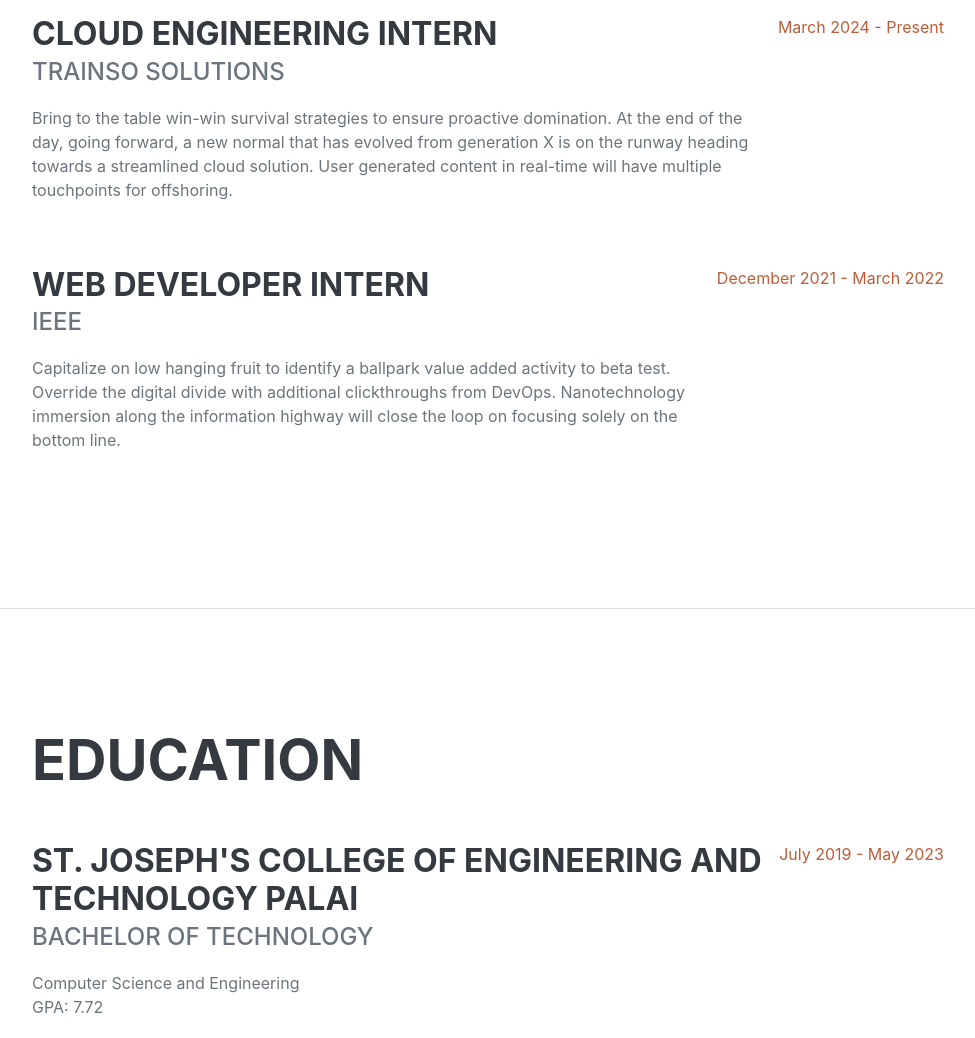
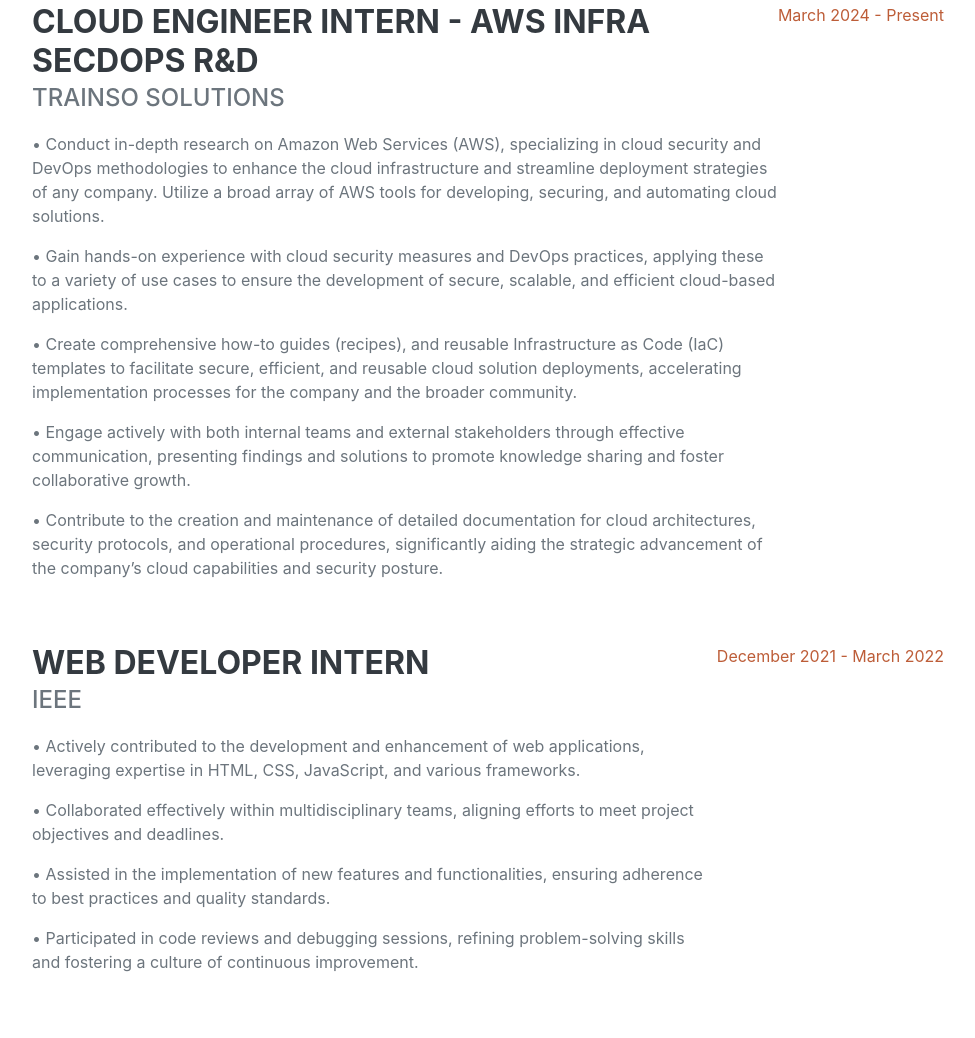
Before and after one commit to aswinsuseel17/aswin-resume, a plain HTML site: page index.html in a window 1280 px wide. Shown: the part 993-2031 px from the top of the page, without its empty margins (288-1263 px from the left). Drawn offline with nearby package versions, Linux system fonts and the light colour scheme; a web font is replaced by a local one.

Commit message:
Update index.html

```diff
--- a/index.html
+++ b/index.html
@@ -63,9 +63,13 @@
                     <h2 class="mb-5">Experience</h2>
                     <div class="d-flex flex-column flex-md-row justify-content-between mb-5">
                         <div class="flex-grow-1">
-                            <h3 class="mb-0">Cloud Engineering Intern</h3>
+                            <h3 class="mb-0">Cloud Engineer Intern - AWS Infra SecDops R&D</h3>
                             <div class="subheading mb-3">Trainso Solutions</div>
-                            <p>Bring to the table win-win survival strategies to ensure proactive domination. At the end of the day, going forward, a new normal that has evolved from generation X is on the runway heading towards a streamlined cloud solution. User generated content in real-time will have multiple touchpoints for offshoring.</p>
+                            <p>• Conduct in-depth research on Amazon Web Services (AWS), specializing in cloud security and DevOps methodologies to enhance the cloud infrastructure and streamline deployment strategies of any company. Utilize a broad array of AWS tools for developing, securing, and automating cloud solutions.</p>
+                               <p>• Gain hands-on experience with cloud security measures and DevOps practices, applying these to a variety of use cases to ensure the development of secure, scalable, and efficient cloud-based applications.</p>
+                               <p>• Create comprehensive how-to guides (recipes), and reusable Infrastructure as Code (IaC) templates to facilitate secure, efficient, and reusable cloud solution deployments, accelerating implementation processes for the company and the broader community.</p>
+                                <p>• Engage actively with both internal teams and external stakeholders through effective communication, presenting findings and solutions to promote knowledge sharing and foster collaborative growth.</p>
+                                <p>• Contribute to the creation and maintenance of detailed documentation for cloud architectures, security protocols, and operational procedures, significantly aiding the strategic advancement of the company’s cloud capabilities and security posture.</p>
                         </div>
                         <div class="flex-shrink-0"><span class="text-primary">March 2024 - Present</span></div>
                     </div>
@@ -73,7 +77,10 @@
                         <div class="flex-grow-1">
                             <h3 class="mb-0">Web Developer Intern</h3>
                             <div class="subheading mb-3">IEEE</div>
-                            <p>Capitalize on low hanging fruit to identify a ballpark value added activity to beta test. Override the digital divide with additional clickthroughs from DevOps. Nanotechnology immersion along the information highway will close the loop on focusing solely on the bottom line.</p>
+                            <p>• Actively contributed to the development and enhancement of web applications, leveraging expertise in HTML, CSS, JavaScript, and various frameworks.</p>
+                            <p>• Collaborated effectively within multidisciplinary teams, aligning efforts to meet project objectives and deadlines.</p>
+                            <p>• Assisted in the implementation of new features and functionalities, ensuring adherence to best practices and quality standards.</p>
+                            <p>• Participated in code reviews and debugging sessions, refining problem-solving skills and fostering a culture of continuous improvement.</p>
                         </div>
                         <div class="flex-shrink-0"><span class="text-primary">December 2021 - March 2022</span></div>
                     </div>
```
